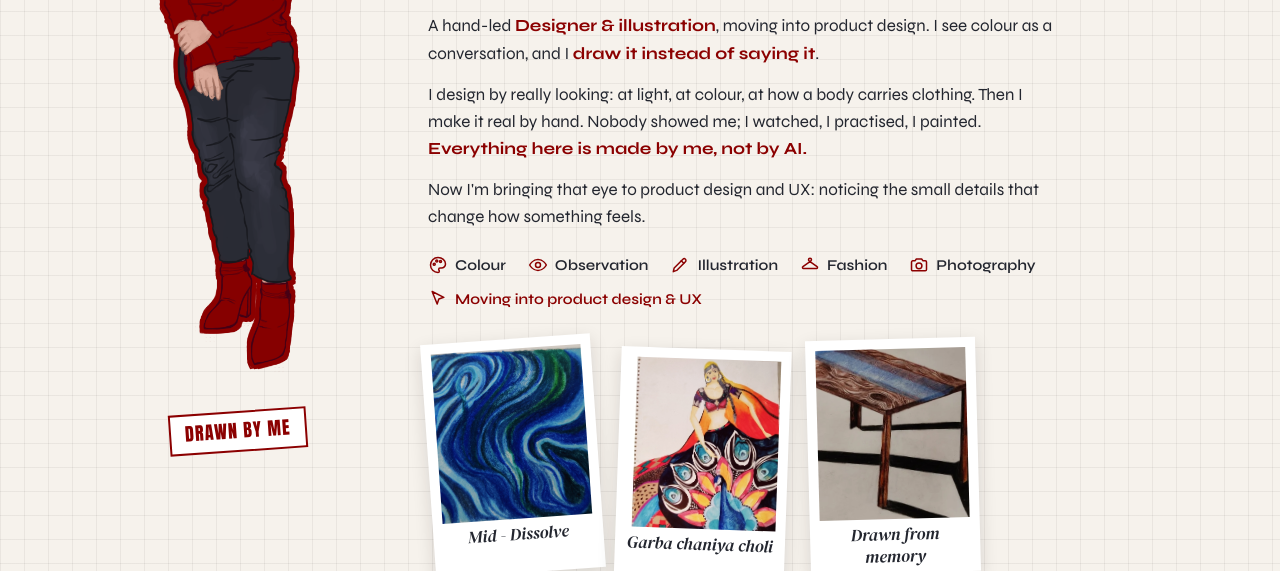
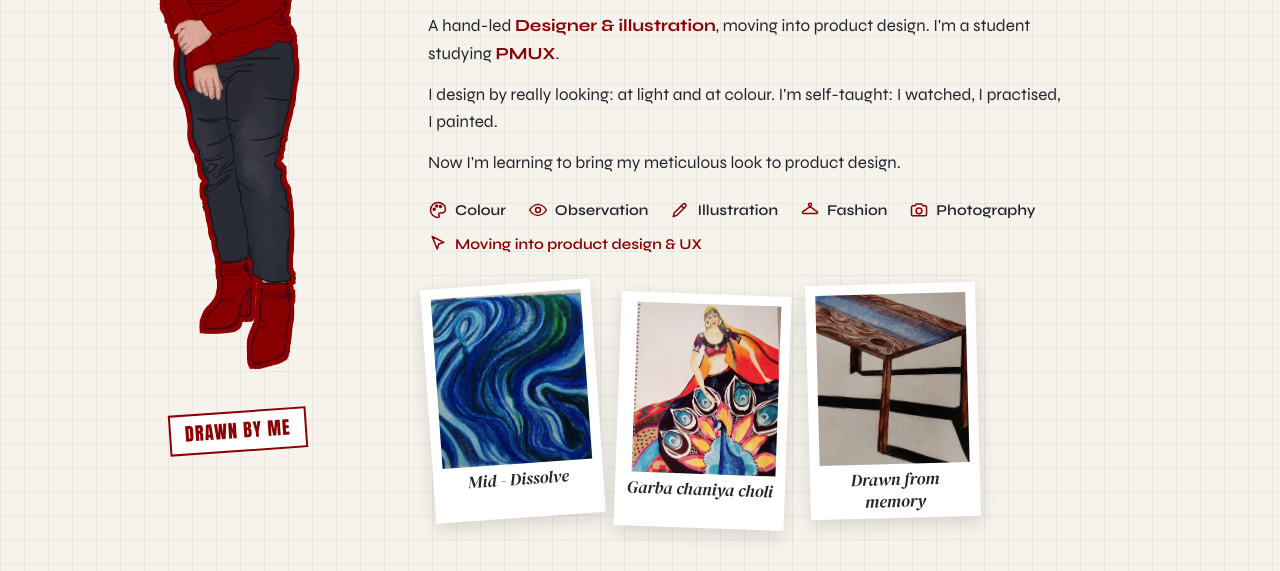
Before and after one commit to sinha98-design/vidya-site, a plain HTML site: page public/index.html in a window 1280 px wide. Shown: the part 229-800 px from the top of the page. Drawn offline with Linux system fonts and the light colour scheme.

Commit message:
Rewrote my intro in my own words: PMUX student, self-taught, learning product design
Co-Authored-By: Claude Opus 5.5 <noreply@anthropic.com>

```diff
--- a/public/index.html
+++ b/public/index.html
@@ -416,9 +416,9 @@
       <div class="intro">
         <p class="running">Vidya's PORTFOLIO 2026</p>
         <h1 id="hello">Hi! I'm <span class="name">Vidya Sinha</span></h1>
-        <p>A hand-led <strong>Designer &amp; illustration</strong>, moving into product design. I see colour as a conversation, and I <strong>draw it instead of saying it</strong>.</p>
-        <p>I design by really looking: at light, at colour, at how a body carries clothing. Then I make it real by hand. Nobody showed me; I watched, I practised, I painted. <strong>Everything here is made by me, not by AI.</strong></p>
-        <p>Now I'm bringing that eye to product design and UX: noticing the small details that change how something feels.</p>
+        <p>A hand-led <strong>Designer &amp; illustration</strong>, moving into product design. I'm a student studying <strong>PMUX</strong>.</p>
+        <p>I design by really looking: at light and at colour. I'm self-taught: I watched, I practised, I painted.</p>
+        <p>Now I'm learning to bring my meticulous look to product design.</p>
         <ul class="skills" aria-label="What I do">
           <li><svg viewBox="0 0 24 24" aria-hidden="true"><path d="M12 3a9 9 0 1 0 0 18c1.1 0 1.6-.8 1.6-1.6 0-.5-.2-.8-.4-1.1-.3-.3-.4-.6-.4-1 0-.9.7-1.6 1.6-1.6H16a5 5 0 0 0 5-5c0-4.3-4-7.7-9-7.7Z"/><circle cx="7.5" cy="11" r="1.2"/><circle cx="10.5" cy="7.3" r="1.2"/><circle cx="15" cy="7.8" r="1.2"/></svg>Colour</li>
           <li><svg viewBox="0 0 24 24" aria-hidden="true"><path d="M2 12s3.6-6.5 10-6.5S22 12 22 12s-3.6 6.5-10 6.5S2 12 2 12Z"/><circle cx="12" cy="12" r="3"/></svg>Observation</li>
@@ -498,7 +498,7 @@
 
     <section aria-labelledby="values">
       <h2 class="section-title" id="values">What I value</h2>
-      <blockquote>Design made with care, by hand, from really looking — not from a template.</blockquote>
+      <blockquote>Design made with care</blockquote>
     </section>
 
     <footer>
```
